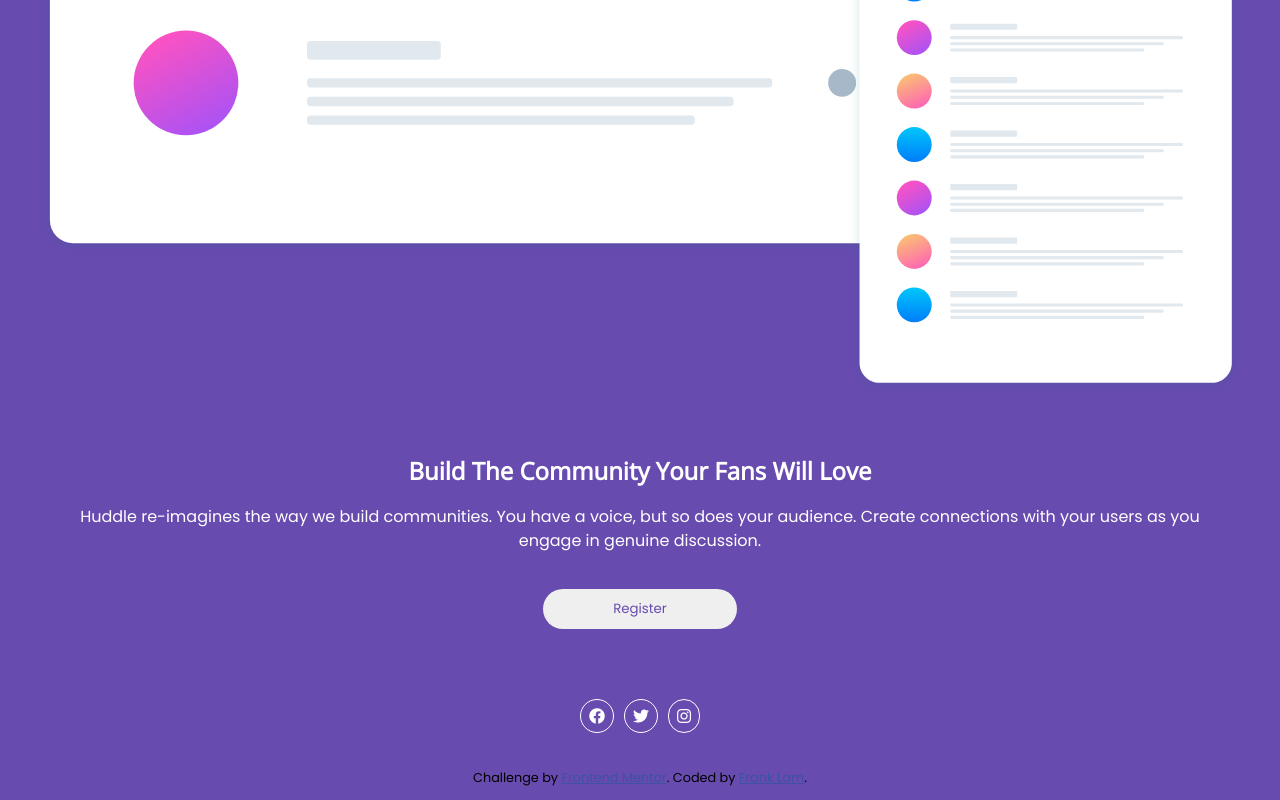
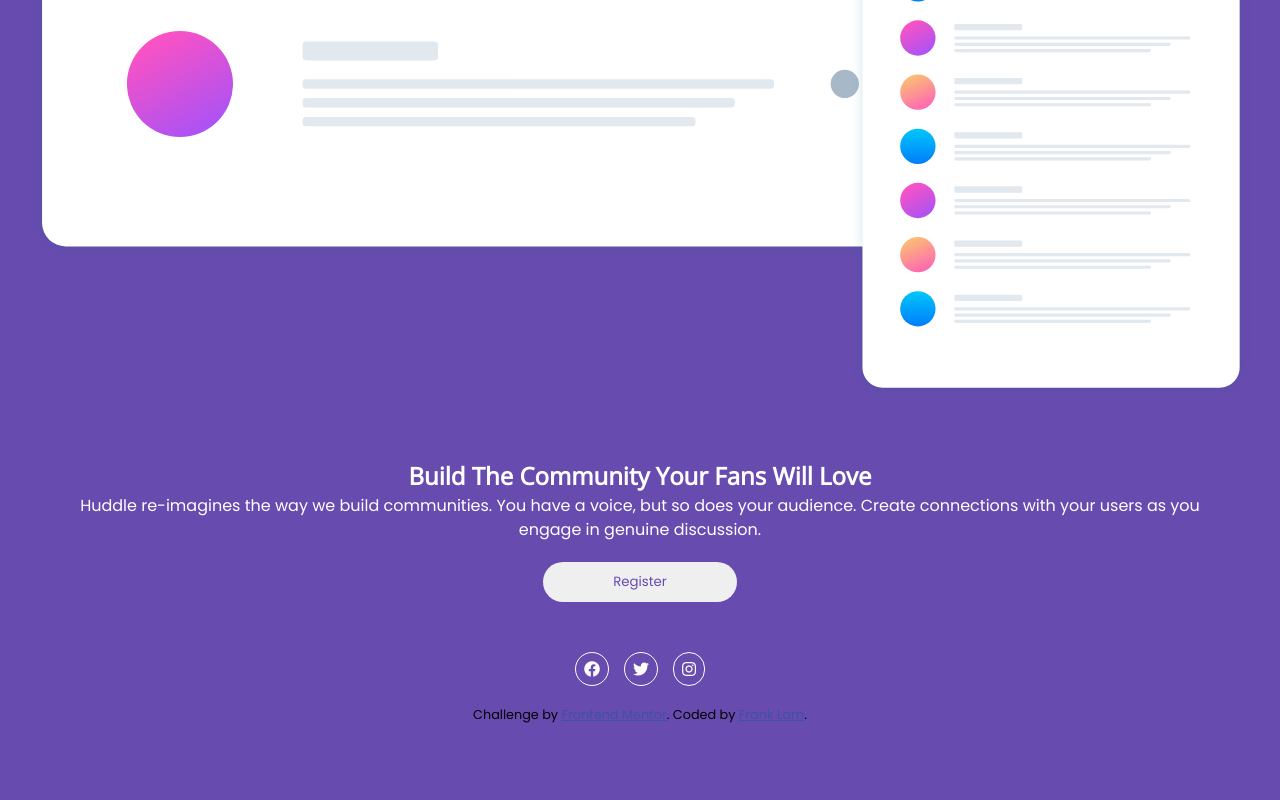
Before and after one commit to ltk55/huddle-landing-page-with-single-introductory-section, a plain HTML site: page index.html in a window 1280 px wide. Shown: the part 676-1476 px from the top of the page. After the commit the page ends 1400 px from the top, so only its background shows below. Drawn offline with nearby package versions, Linux system fonts and the light colour scheme.

Commit message:
Style: refactor

```diff
--- a/style.css
+++ b/style.css
@@ -7,6 +7,8 @@
 
 * {
   box-sizing: border-box;
+  padding: 0;
+  margin: 0;
 }
 
 body {
@@ -19,7 +21,7 @@ body {
   display: flex;
   flex-direction: column;
   align-items: center;
-  justify-content: center;
+  justify-content: space-between;
   text-align: center;
 }
 
@@ -78,6 +80,8 @@ body {
   list-style-type: none;
   padding: 0;
   margin-top: 30px;
+  gap: 15px;
+  margin-bottom: 20px;
 }
 
 .social .fab {
@@ -86,7 +90,6 @@ body {
   padding: 0.5rem;
   color: #fff;
   font-size: 1rem;
-  margin: 20px 5px;
   text-decoration: none;
 }
 
```
